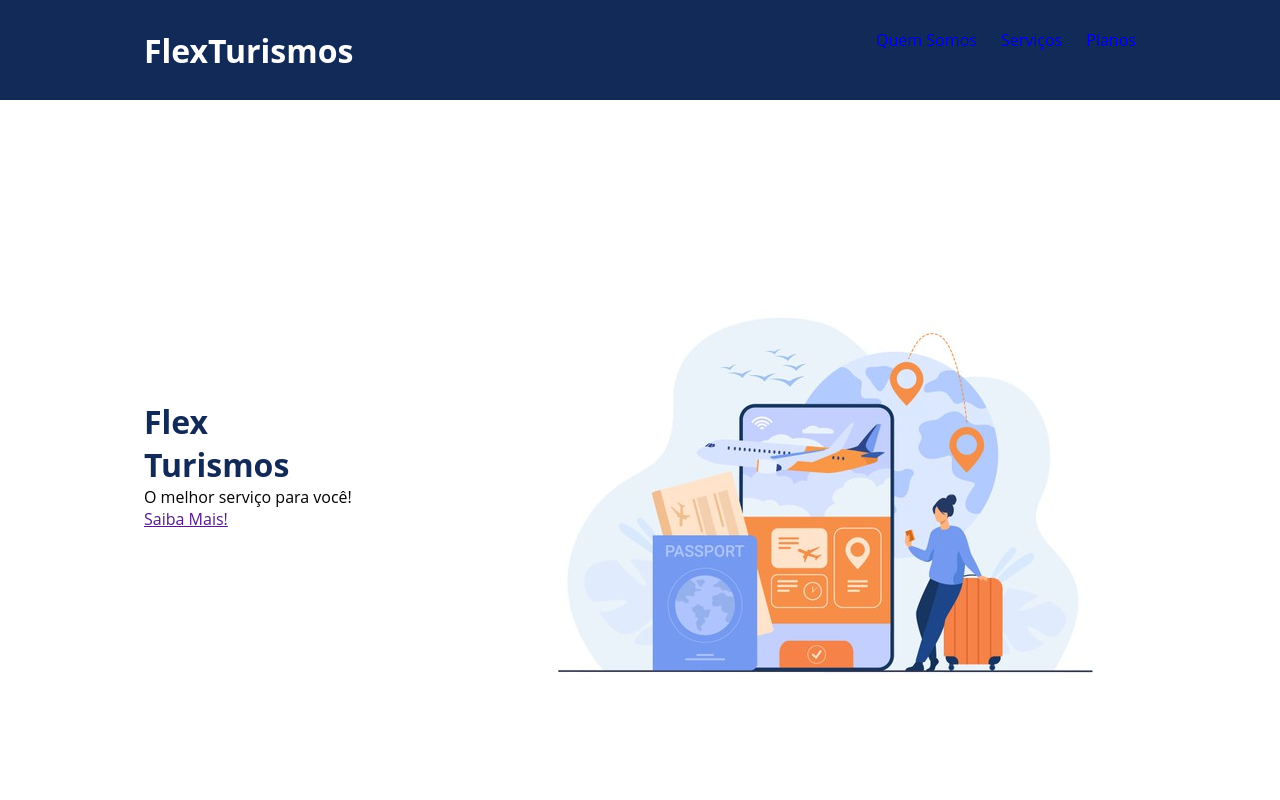
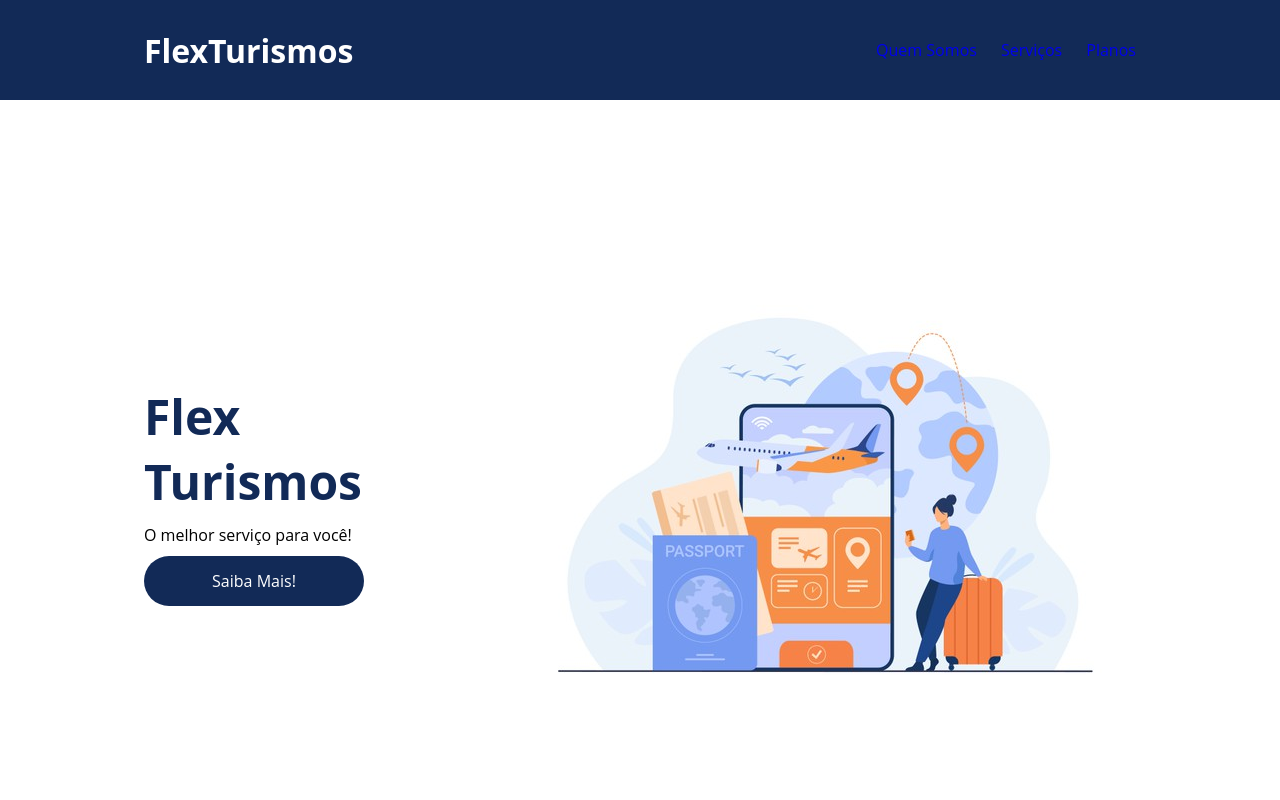
Before and after one commit to Jnfagundes/trabalhoDeFlexboxDio, a plain HTML site: page index.html in a window 1280 px wide. Shown: the top 800 px of the page. Drawn offline with Linux system fonts and the light colour scheme.

Commit message:
Centralizando

```diff
--- a/style/estilo.css
+++ b/style/estilo.css
@@ -34,6 +34,7 @@ header .list-items{
     max-width: 260px;
     width: 100%;
     justify-content: space-between;
+    align-items: center;
 }
 .list-items{
     color: #fff;
@@ -54,5 +55,20 @@ header .menu{
 }
 .texto-apresentacao h1{
     color: #122a57;
+    font-size: 48px;
+    margin-bottom:10px ;
+}
 
+.texto-apresentacao a {
+    background-color: #122a57;
+    color: #fff;
+    text-align: center;
+    border-radius: 30px;
+    width: 220px;
+    display: block;
+    text-decoration: none;
+    height: 50px;
+    line-height: 50px;
+    margin-top: 10px;
+    margin-bottom: 10px;
 }
```
